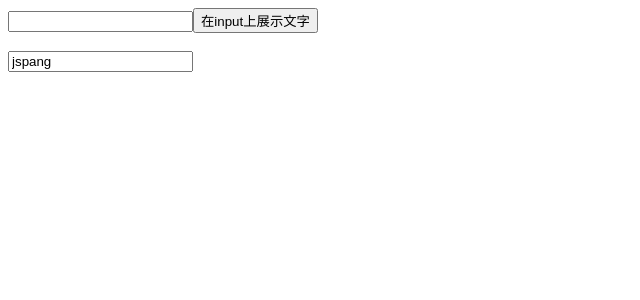
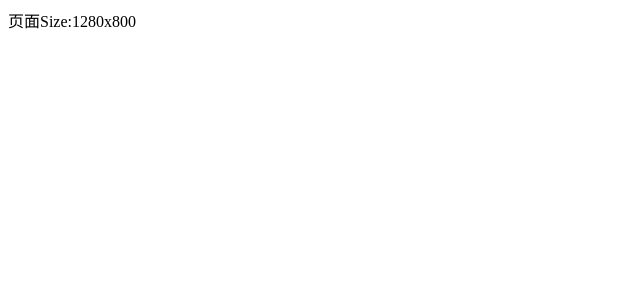
Before and after one commit to baikaifa/react_hook_learning, a React (Create React App) app in the folder react-hook/: page / in a window 1280 px wide. Shown: the top 300 px of the page, without its empty margins (0-640 px from the left). Built offline with nearby package versions, Linux system fonts and the light colour scheme.

Commit message:
hooks自定义函数

```diff
--- /dev/null
+++ b/react-hook/src/Example9.js
@@ -0,0 +1,34 @@
+import React ,{ useState,useEffect,useCallback } from 'react';
+
+function useWinSize(){
+    const [ size , setSize] = useState({
+        width:document.documentElement.clientWidth,
+        height:document.documentElement.clientHeight
+    })
+
+    const onResize = useCallback(()=>{
+        setSize({
+            width: document.documentElement.clientWidth,
+            height: document.documentElement.clientHeight
+        })
+    },[])
+    useEffect(()=>{
+        window.addEventListener('resize',onResize)
+        return ()=>{
+            window.removeEventListener('resize',onResize)
+        }
+    },[])
+
+    return size;
+
+}
+
+function Example9(){
+
+    const size = useWinSize()
+    return (
+        <div>页面Size:{size.width}x{size.height}</div>
+    )
+}
+
+export default Example9
--- a/react-hook/src/index.js
+++ b/react-hook/src/index.js
@@ -1,4 +1,4 @@
 import React from 'react';
 import ReactDOM from 'react-dom';
-import Example from './Example8'
+import Example from './Example9'
 ReactDOM.render(<Example />, document.getElementById('root'));
```
